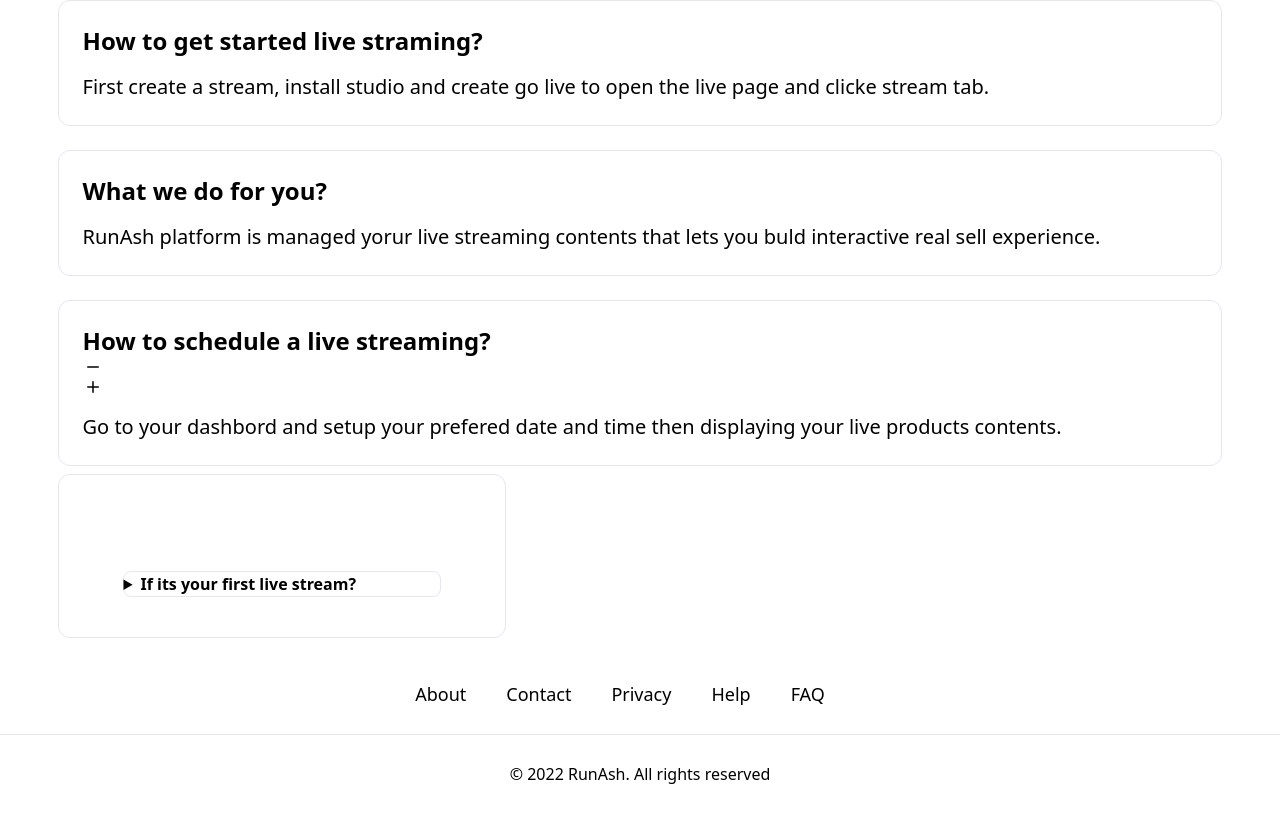
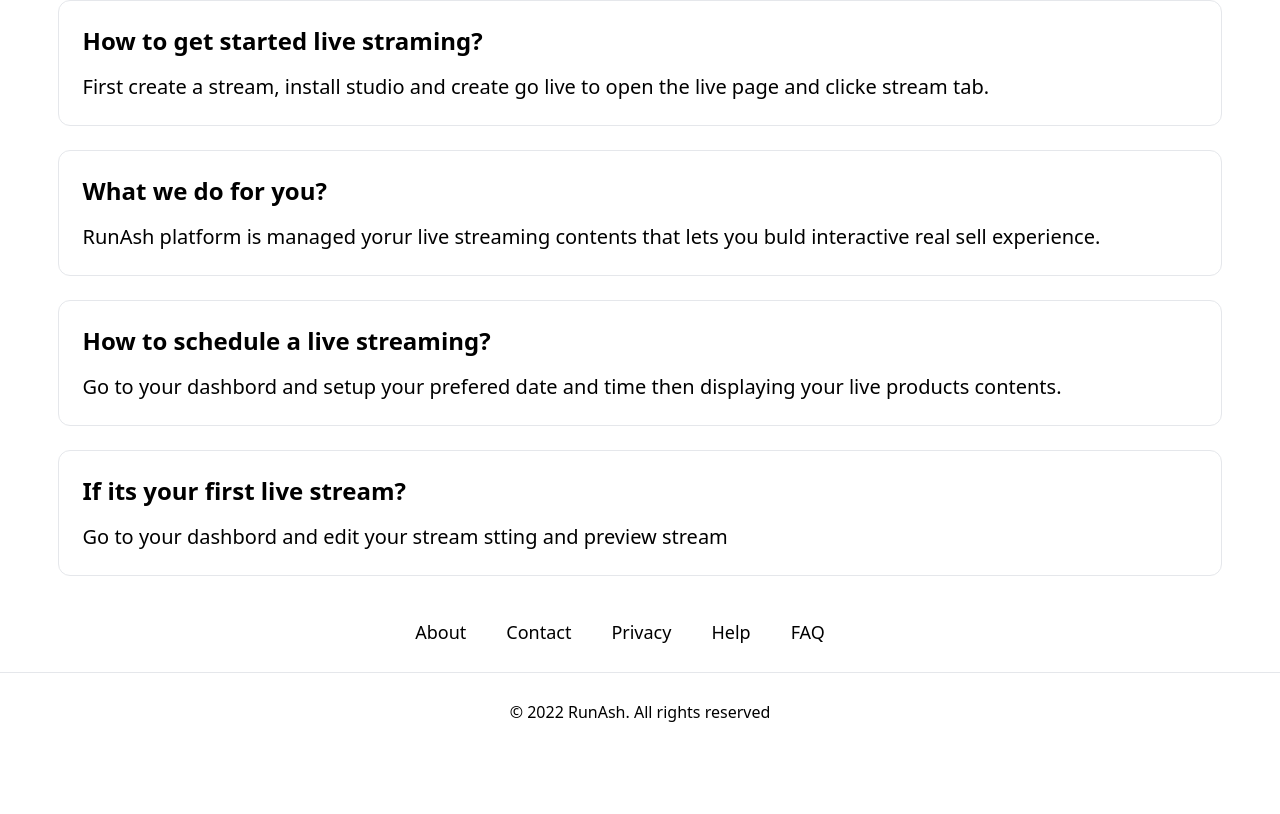
Before and after one commit to Vaibhavmurmu/nextjs13, a Next.js app: page /faq in a window 1280 px wide. Shown: the part 658-1472 px from the top of the page. After the commit the page ends 1410 px from the top, so only its background shows below. Built offline with nearby package versions, Linux system fonts and the light colour scheme.

Commit message:
Change to be committed

```diff
--- a/pages/faq.js
+++ b/pages/faq.js
@@ -1,7 +1,4 @@
 import Link from 'next/link'
-import Head from 'next/head'
-import Image from 'next/image'
-import { MinusIcon, PlusIcon, } from '@heroicons/react/20/solid'
 
 export default function Faq() {
     return (
@@ -46,25 +43,19 @@ export default function Faq() {
                  </div>
                  <div className="mt-6 w-full rounded-xl border p-6 text-left hover:text-blue-600 focus:text-blue-600">
                     <h3 className="text-2xl font-bold">How to schedule a live streaming?</h3>
-
-                        <MinusIcon className="h-5 w-5" aria-hidden="true" />
-
-                        <PlusIcon className="h-5 w-5" aria-hidden="false" />
-
-
                     <p className="mt-4 text-xl">
                         <Link href="/register">
                             <a></a>
                         </Link>Go to your dashbord and setup your prefered date and time then displaying your live products contents.
                     </p>
                  </div>
-                    <div className="mt-2 rounded-xl border p-6 text-left hover:text-blue-600 focus:text-blue-600 pt-20 max-w-md max-auto px-12 space-y-z">
-                    <details className="p-4 rounded-lg bg-white">
-                    <summary className="text-1xl loading-6 font-semibold rounded-lg border">If its your first live stream?</summary>
-                    <p className="text-gray-600 text-sm mt-4 leading-6">
+                    <div className="mt-6 w-full rounded-xl border p-6 text-left hover:text-blue-600 focus:text-blue-600">
+                    <h3 className="text-2xl font-bold">
+                    If its your first live stream?
+                    </h3>
+                    <p className="mt-4 text-xl">
                        Go to your dashbord and edit your stream stting and preview stream
                     </p>
-                   </details>
                    </div>
                 </div>
          </div>
```
